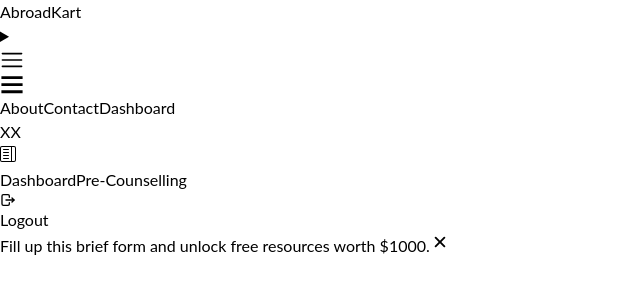
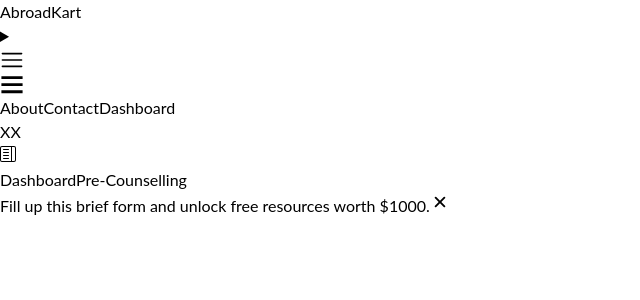
Before and after one commit to dvbuiilds/abroadkart, a Next.js app: page /dashboard in a window 1280 px wide. Shown: the top 300 px of the page, without its empty margins (0-640 px from the left). Built offline with nearby package versions, Linux system fonts and the light colour scheme; no server answers; sample sign-in values are in the browser's storage.

Commit message:
chore: changed default value for sidebar open state to false..

```diff
--- a/src/components/DashboardLayout.tsx
+++ b/src/components/DashboardLayout.tsx
@@ -16,7 +16,7 @@ interface DashboardLayoutProps {
 export const DashboardLayout = ({ children }: DashboardLayoutProps) => {
   const router = useRouter();
   const { user, triggerLogout } = useUserSession();
-  const [isSidebarOpen, setIsSidebarOpen] = useState<boolean>(true); // Sidebar state
+  const [isSidebarOpen, setIsSidebarOpen] = useState<boolean>(false); // Sidebar state
 
   return (
     <div className="flex h-screen">
```
